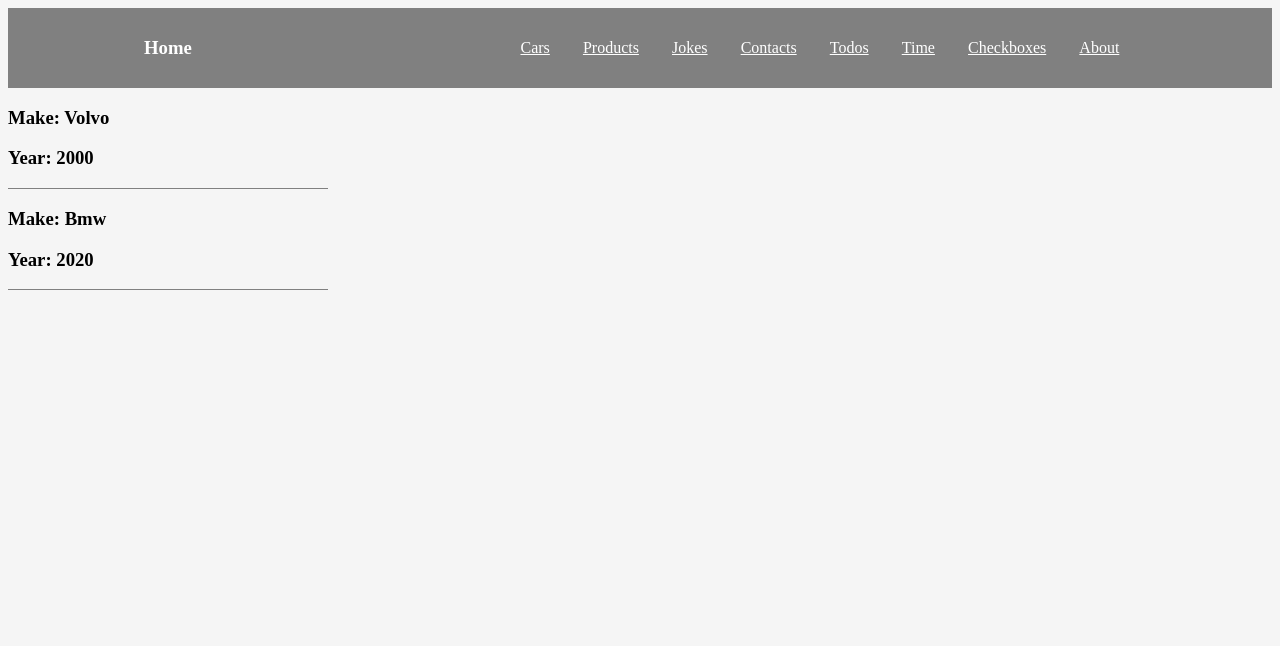
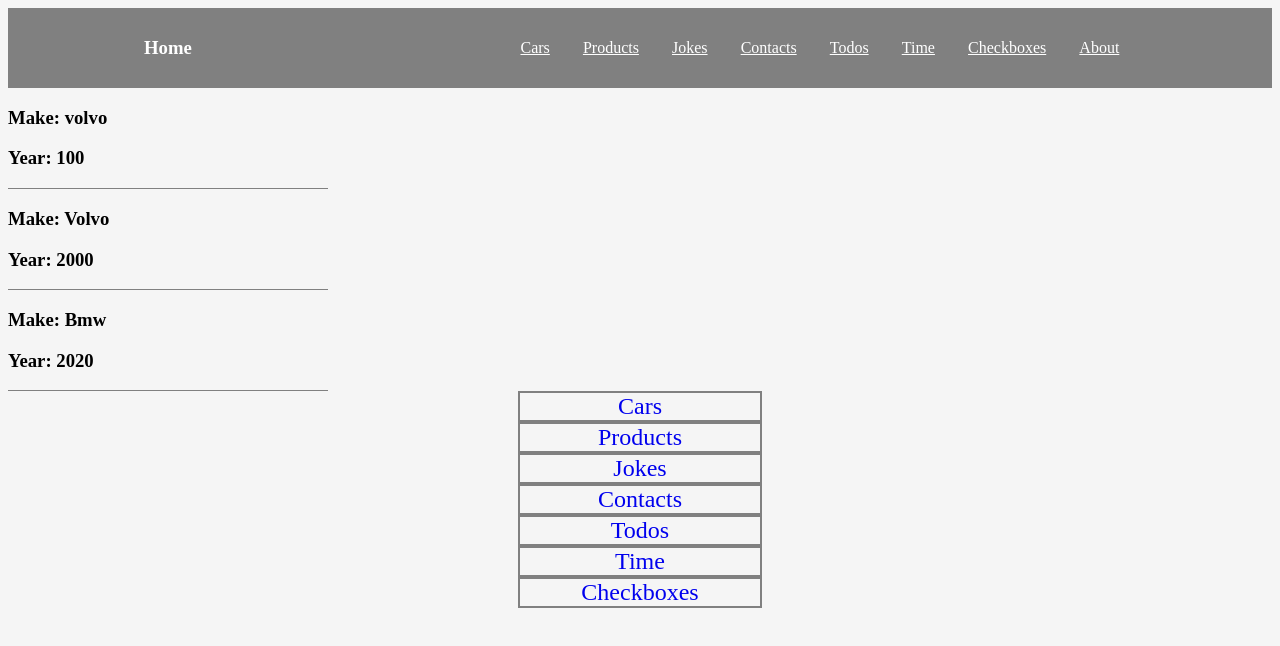
Before and after one commit to Fredrik93/react_tutorial, a React (Create React App) app: page /cars in a window 1280 px wide. Shown: the top 646 px of the page. Built offline with nearby package versions, Linux system fonts and the light colour scheme.

Commit message:
add list remove nav items

```diff
--- a/src/App.js
+++ b/src/App.js
@@ -10,6 +10,7 @@ import Jokes from './Components/Jokes'
 import Home from './Components/Home'
 import Products from './Components/Products'
 import Cars from './Components/Cars'
+import List from './Components/List'
 function App() {
     return (
         <Router>
@@ -26,6 +27,7 @@ function App() {
                     <Route path="/about" component={About} />
                     <Route path="/time" component={Time} />
                 </Switch>
+                <List />
             </div>
         </Router>
     )
--- a/src/Components/Cars.js
+++ b/src/Components/Cars.js
@@ -8,6 +8,7 @@ const carComponent = carData.map(function (car) {
 function Cars() {
 
     return (<div>
+        <Car make="volvo" year="100" />
         {carComponent}
     </div>)
 }
--- /dev/null
+++ b/src/Components/List.js
@@ -0,0 +1,35 @@
+import React from 'react'
+import Time from './Time'
+import Todos from './Todos'
+import Contacts from './Contacts'
+import Jokes from './Jokes'
+import Home from './Home'
+import Products from './Products'
+import Cars from './Cars'
+import { Link } from 'react-router-dom'
+
+function List() {
+    const styling = {
+        fontSize: 24,
+        border: "2px solid grey",
+        display: "block",
+        textDecoration: "none",
+        width: "30vh",
+        textAlign: "center",
+        marginLeft: "auto",
+        marginRight: "auto"
+
+
+    }
+    return (<div>
+        <Link style={styling} to="/cars">Cars </Link>
+        <Link style={styling} to="/products" >Products</Link>
+        <Link style={styling} to="/jokes" > Jokes </Link>
+        <Link style={styling} to="/contacts"> Contacts </Link>
+        <Link style={styling} to="/todos"> Todos </Link>
+        <Link style={styling} to="/time">Time</Link>
+        <Link style={styling} to="/checkboxes" >Checkboxes</Link>
+
+    </div>)
+}
+export default List
```
